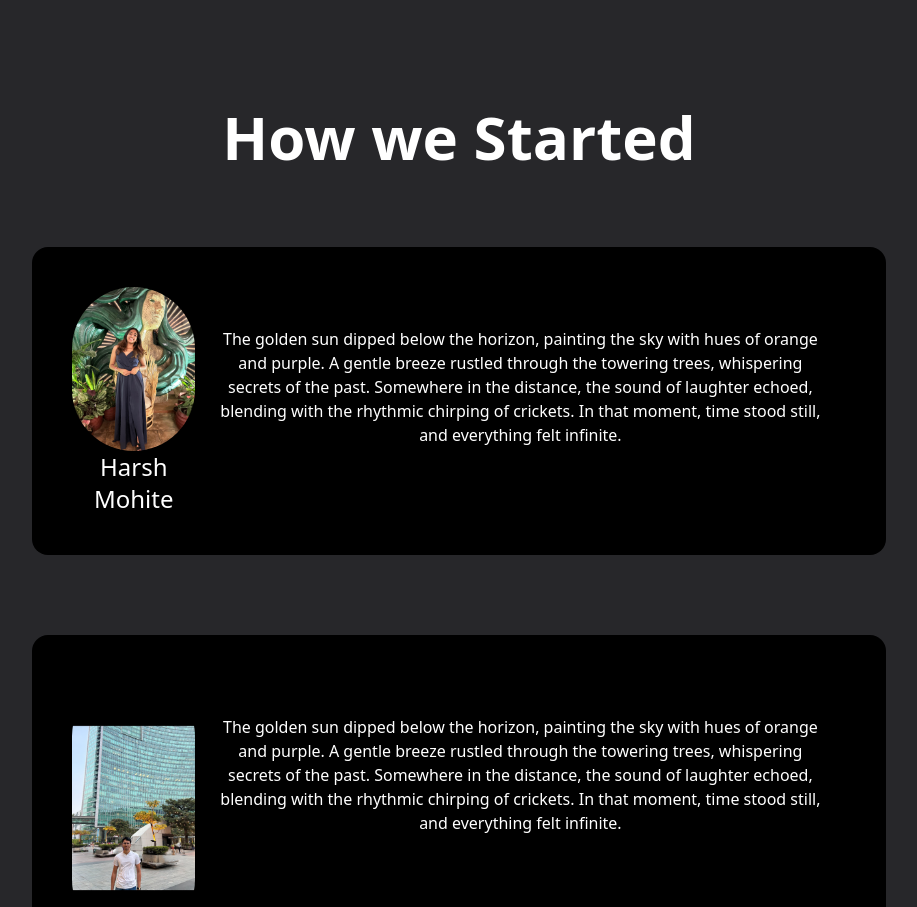
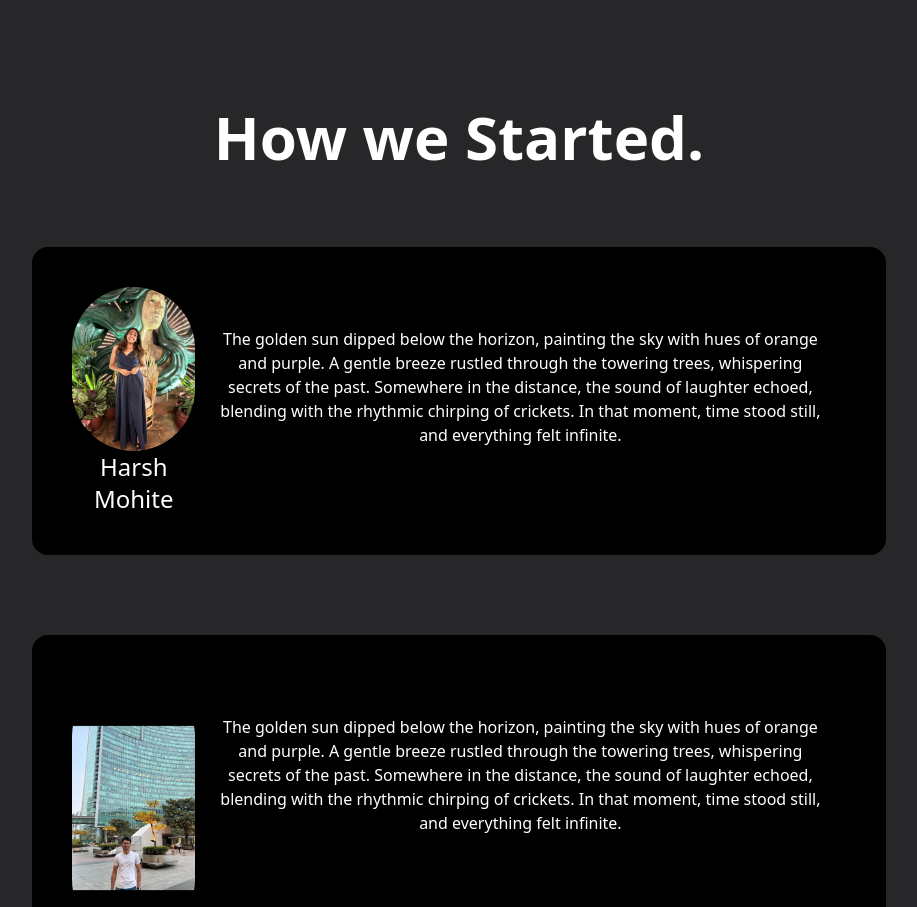
Before and after one commit to harshmohite04/ExpeAdDrives, a React (Vite) app: page /aboutus in a window 1280 px wide. Shown: the part 2038-2945 px from the top of the page, without its empty margins (181-1098 px from the left). Built offline with nearby package versions, Linux system fonts and the light colour scheme.

Commit message:
1)fixed login 2)fixed login 3)half completion of aboutus

```diff
--- a/src/components/AboutUs.tsx
+++ b/src/components/AboutUs.tsx
@@ -116,7 +116,7 @@ function AboutUs() {
           </div>
           <div className="w-1/2 grid place-content-center" data-aos="fade-up">
             <span className="text-white text-6xl font-bold">
-              How we Started
+              How we Started.
             </span>
           </div>
 
```
